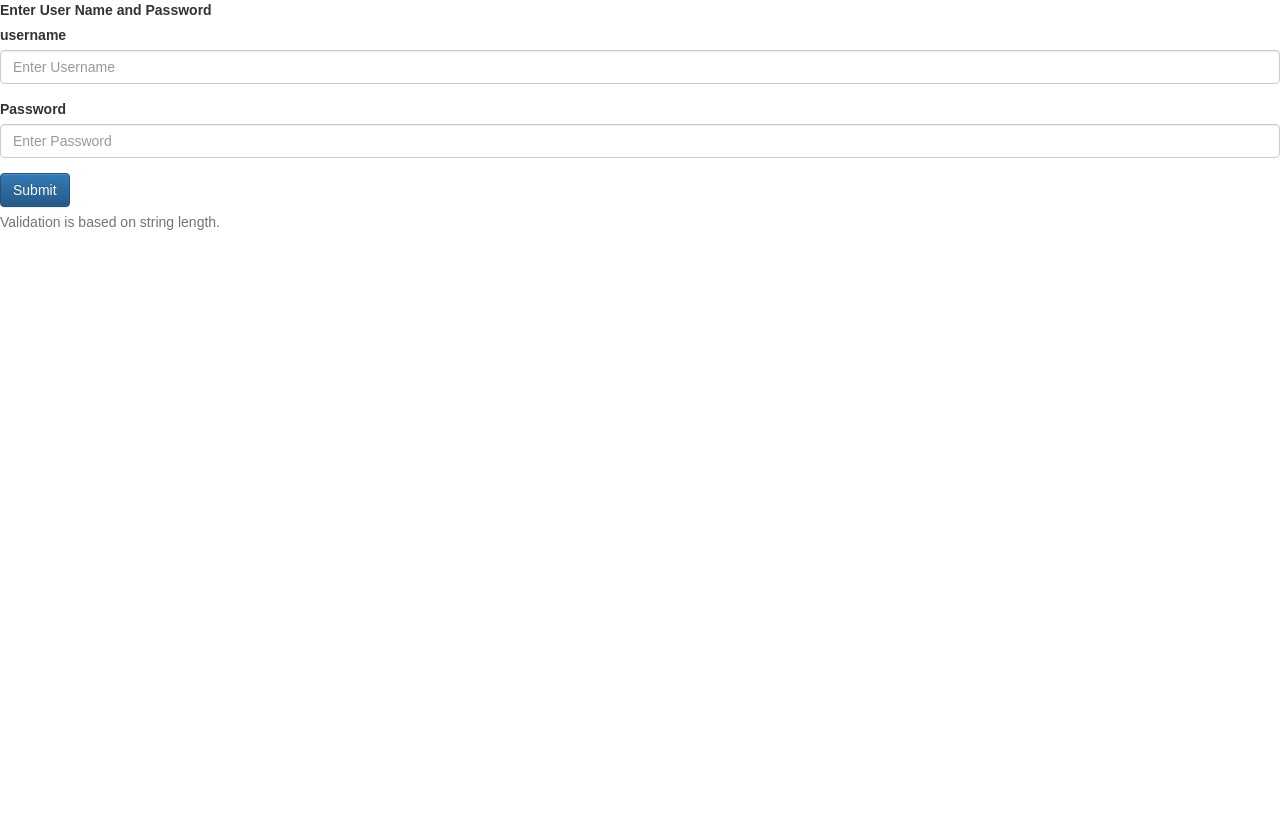
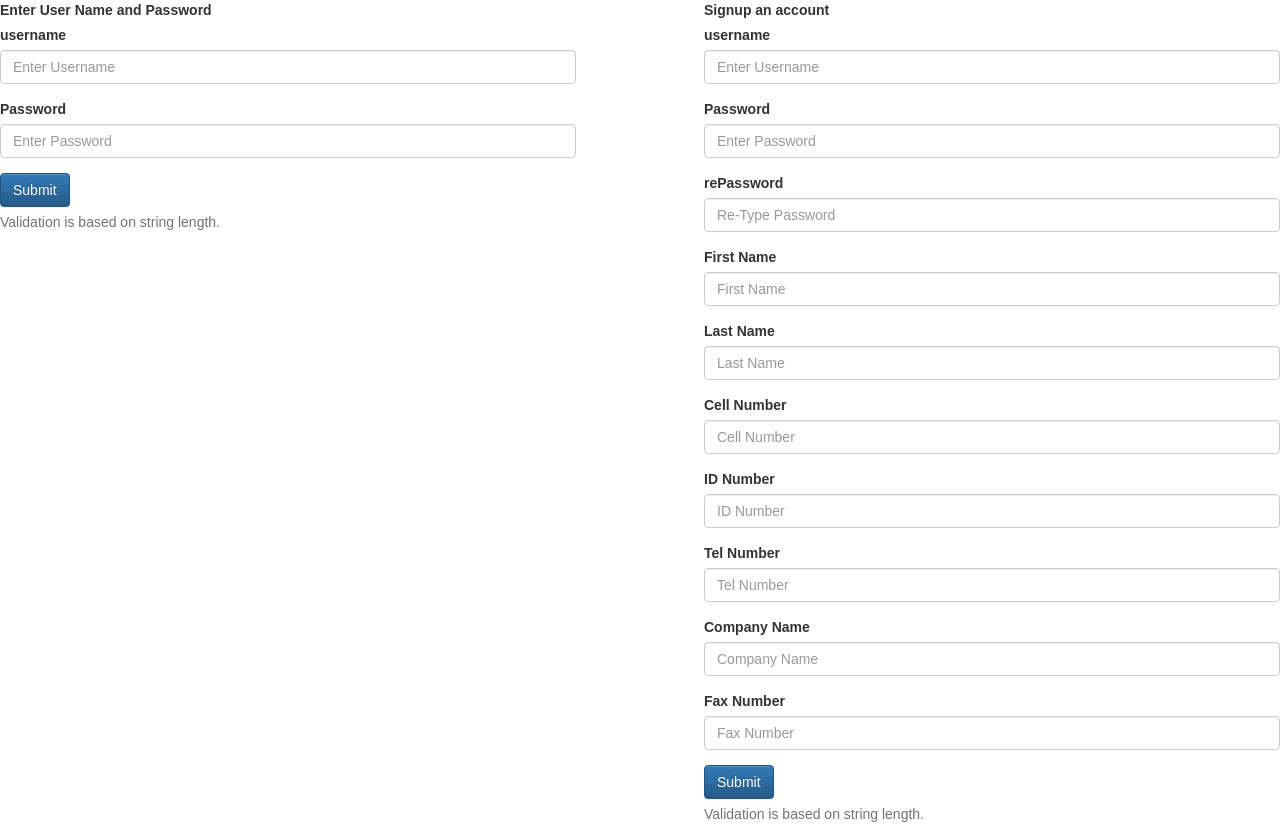
Before and after one commit to tonmanayo/ReactAfrihost, a React (Create React App) app in the folder client/: page / in a window 1280 px wide. Before the commit the page ends 800 px from the top, so only its background shows below. Built offline with nearby package versions, Linux system fonts and the light colour scheme.

Commit message:
signup with token working. need to add it to storage

```diff
--- a/client/src/components/homePage.js
+++ b/client/src/components/homePage.js
@@ -1,17 +1,42 @@
 import React, { Component } from 'react';
 import LoginComponent from './loginComponent'
+import SignupComponent from "./signupComponent";
 
 
 class Home extends Component {
     constructor(props, context) {
         super(props, context);
 
+        this.state = {
+            token: '',
+            name: '',
+        };
+        this.handleTextChanges = this.handleTextChanges.bind(this)
+    }
+    state = {token: ''};
+
+    handleTextChanges(e) {
+        this.setState({token: e['token']});
     }
 
     render() {
-        return (
-            <LoginComponent />
-        );
+        if (this.state.token === '') {
+            return (
+                <div style={{width: '100%'}}>
+                    <div style={{width: '45%', float: 'left'}}>
+                        <LoginComponent onSignin={this.handleTextChanges}/>
+                    </div>
+                    <div style={{width: '45%', float: 'right'}}>
+                        <SignupComponent onSignup={this.handleTextChanges}/>
+                    </div>
+                </div>
+
+            );
+        } else {
+            return (
+                <div>Welcome</div>
+            );
+        }
     }
 }
 
--- a/client/src/components/loginComponent.js
+++ b/client/src/components/loginComponent.js
@@ -26,31 +26,11 @@ function parseJSON(response) {
     return response.json()
 }
 
-function loginVerify(username, password) {
-    fetch('http://localhost:3001/auth/signin', {
-        method: 'POST',
-        headers: {
-            'Content-Type': 'application/json'
-        },
-        body: JSON.stringify({
-            username: username,
-            password: password
-        })})
-        .then(checkStatus)
-        .then(parseJSON)
-        .then(function(data) {
-            console.log('request succeeded with JSON response', data)
-        }).catch(function(error) {
-        console.log('request failed', error)
-    })
-}
-
 class LoginComponent extends Component {
     constructor(props, context) {
         super(props, context);
 
-       this.handleUsername = this.handleUsername.bind(this);
-       this.handlePassword = this.handlePassword.bind(this);
+       this.handleTextChange = this.handleTextChange.bind(this);
        this.loginVerify = this.loginVerify.bind(this);
        this.state = {
             username: '',
@@ -87,20 +67,12 @@ class LoginComponent extends Component {
     //     return null;
     // }
 
-
-
-    handleUsername(e) {
-        this.setState({ username: e.target.value });
-    }
-
-    handlePassword(e) {
-        this.setState({ password: e.target.value });
+    handleTextChange(e) {
+        this.setState({[e.target.name]: e.target.value });
     }
 
     render() {
         return (
-            <div className="App">
-
                     <FormGroup
                         controlId="formBasicText"
                         //validationState={this.getValidationState()}
@@ -112,16 +84,16 @@ class LoginComponent extends Component {
                                 type="text"
                                 label="username"
                                 placeholder="Enter Username"
-                                value={this.state.username}
-                                onChange={this.handleUsername}
+                                name="username"
+                                onChange={this.handleTextChange}
                             />
                             <FieldGroup
-                                id="formControlsText"
+                                id="formControlsPassword"
                                 type="password"
                                 label="Password"
-                                value={this.state.password}
                                 placeholder="Enter Password"
-                                onChange={this.handlePassword}
+                                name="password"
+                                onChange={this.handleTextChange}
                             />
 
                             <Button onClick={
@@ -132,8 +104,6 @@ class LoginComponent extends Component {
                         <FormControl.Feedback />
                         <HelpBlock>Validation is based on string length.</HelpBlock>
                     </FormGroup>
-
-            </div>
         );
     }
 }
--- a/client/src/components/signupComponent.js
+++ b/client/src/components/signupComponent.js
@@ -0,0 +1,193 @@
+import React, { Component } from 'react';
+import { Button } from 'react-bootstrap'
+import {FormControl, FormGroup, ControlLabel, HelpBlock } from 'react-bootstrap'
+
+function FieldGroup({ id, label, help, ...props }) {
+    return (
+        <FormGroup controlId={id}>
+            <ControlLabel>{label}</ControlLabel>
+            <FormControl {...props}/>
+            {help && <HelpBlock>{help}</HelpBlock>}
+        </FormGroup>
+    );
+}
+
+function checkStatus(response) {
+    if (response.status >= 200 && response.status < 300) {
+        return response
+    } else {
+        let error = new Error(response.statusText);
+        error.response = response;
+        throw error
+    }
+}
+
+function parseJSON(response) {
+    return response.json()
+}
+
+class SignupComponent extends Component {
+    constructor(props, context) {
+        super(props, context);
+
+        this.handleTextChanges = this.handleTextChanges.bind(this);
+        this.signupVerify = this.signupVerify.bind(this);
+        this.state = {
+            username: '',
+            password:'',
+            cellNumber: '',
+            faxNumber: '',
+            firstName: '',
+            lastName: '',
+            idNumber: 0,
+            telNumber: '',
+            companyName: ''
+        };
+    }
+
+    signupVerify() {
+        console.log(this.state);
+        fetch('http://localhost:3001/auth/signup', {
+            method: 'POST',
+            headers: {
+                'Content-Type': 'application/json'
+            },
+            body: JSON.stringify({
+                username: this.state.username,
+                password: this.state.password,
+                companyName: this.state.companyName,
+                telNumber: this.state.telNumber,
+                cellNumber: this.state.cellNumber,
+                firstName: this.state.firstName,
+                lastName: this.state.lastName,
+                idNumber: this.state.idNumber,
+                faxNumber: this.state.faxNumber,
+            })})
+            .then(checkStatus)
+            .then(parseJSON)
+            .then((data) => {
+                this.props.onSignup(data);
+                console.log('request succeeded with JSON response', data)
+            }).catch(function(error) {
+            console.log('request failed', error)
+        })
+    }
+
+
+    // getValidationState() {
+    //     const length = this.state.password.length;
+    //     if (length > 10) return 'success';
+    //     else if (length > 5) return 'warning';
+    //     else if (length > 0) return 'error';
+    //     return null;
+    // }
+
+
+
+    handleTextChanges(e) {
+        this.setState({ [e.target.name]: e.target.value });
+    }
+
+    render() {
+        return (
+                <FormGroup
+                    controlId="formBasicText"
+                    //validationState={this.getValidationState()}
+                >
+                    <ControlLabel>Signup an account</ControlLabel>
+                    <form>
+                        <FieldGroup
+                            id="formControlsUsernameS"
+                            type="text"
+                            label="username"
+                            placeholder="Enter Username"
+                            name="username"
+                            onChange={this.handleTextChanges}
+                        />
+                        <FieldGroup
+                            id="formControlsPasswordS"
+                            type="password"
+                            label="Password"
+                            placeholder="Enter Password"
+                            name="password"
+                            onChange={this.handleTextChanges}
+                        />
+                        <FieldGroup
+                            id="formControlsRePassword"
+                            type="password"
+                            label="rePassword"
+                            placeholder="Re-Type Password"
+                            name="rePassword"
+                            onChange={this.handleTextChanges}
+                        />
+                        <FieldGroup
+                            id="formControlsFirstName"
+                            type="text"
+                            label="First Name"
+                            placeholder="First Name"
+                            name="firstName"
+                            onChange={this.handleTextChanges}
+                        />
+                        <FieldGroup
+                            id="formControlsLastName"
+                            type="text"
+                            label="Last Name"
+                            placeholder="Last Name"
+                            name="lastName"
+                            onChange={this.handleTextChanges}
+                        />
+                        <FieldGroup
+                            id="formControlsCellNumber"
+                            type="text"
+                            label="Cell Number"
+                            placeholder="Cell Number"
+                            name="cellNumber"
+                            onChange={this.handleTextChanges}
+                        />
+                        <FieldGroup
+                            id="formControlsIdNumber"
+                            type="number"
+                            label="ID Number"
+                            placeholder="ID Number"
+                            name="idNumber"
+                            onChange={this.handleTextChanges}
+                        />
+                        <FieldGroup
+                            id="formControlsTelNumber"
+                            type="text"
+                            label="Tel Number"
+                            placeholder="Tel Number"
+                            name="telNumber"
+                            onChange={this.handleTextChanges}
+                        />
+                        <FieldGroup
+                            id="formControlsCompanyName"
+                            type="text"
+                            label="Company Name"
+                            placeholder="Company Name"
+                            name="companyName"
+                            onChange={this.handleTextChanges}
+                        />
+                        <FieldGroup
+                            id="formControlsFaxNumber"
+                            type="text"
+                            label="Fax Number"
+                            placeholder="Fax Number"
+                            name="faxNumber"
+                            onChange={this.handleTextChanges}
+                        />
+
+                        <Button onClick={
+                            this.signupVerify
+                        } bsStyle="primary"  >Submit</Button>
+
+                    </form>
+                    <FormControl.Feedback />
+                    <HelpBlock>Validation is based on string length.</HelpBlock>
+                </FormGroup>
+
+        );
+    }
+}
+
+export default SignupComponent;
```
Also changed, not shown: 1 other file (tests, documents, lock files or other folders).
